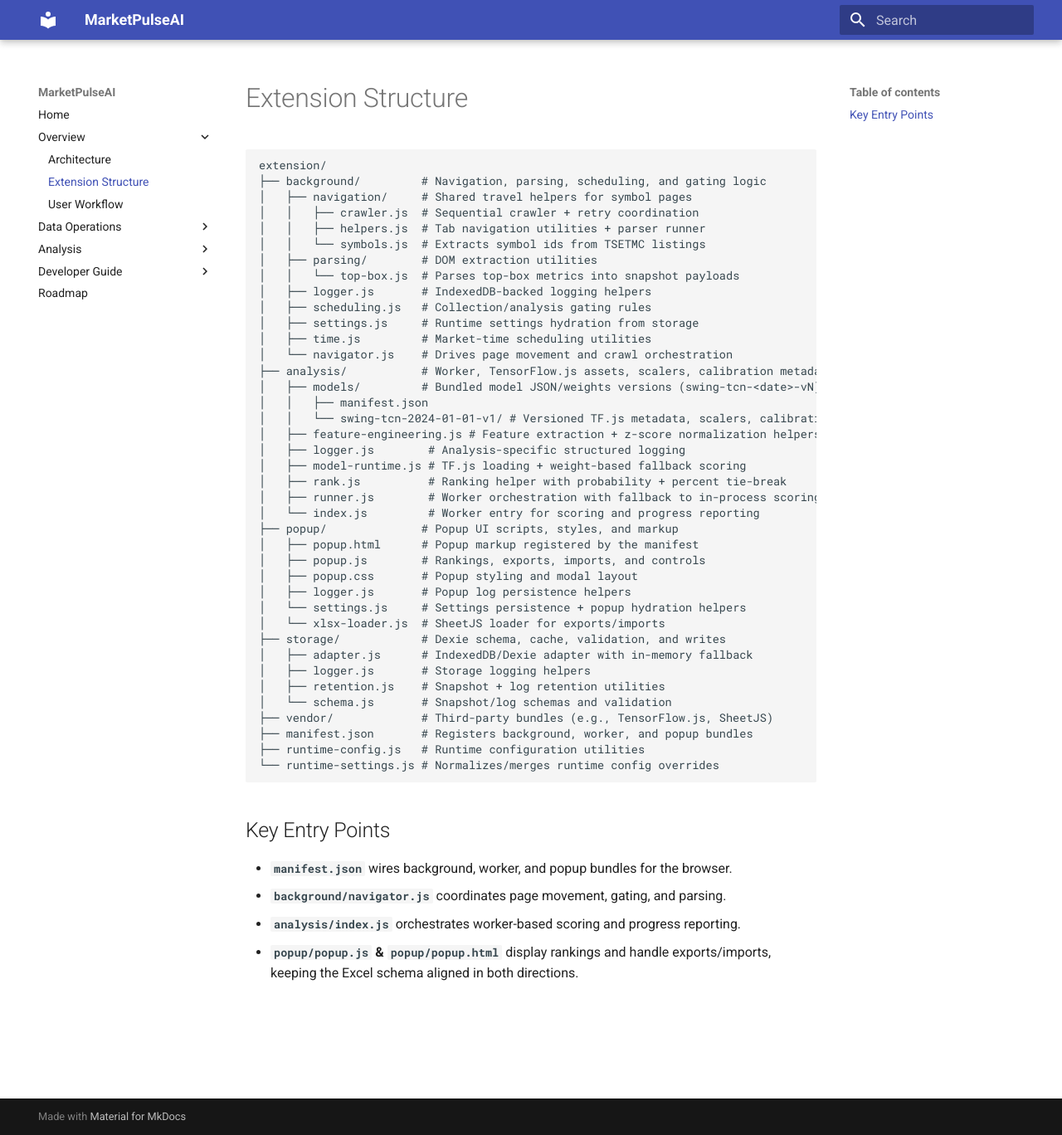
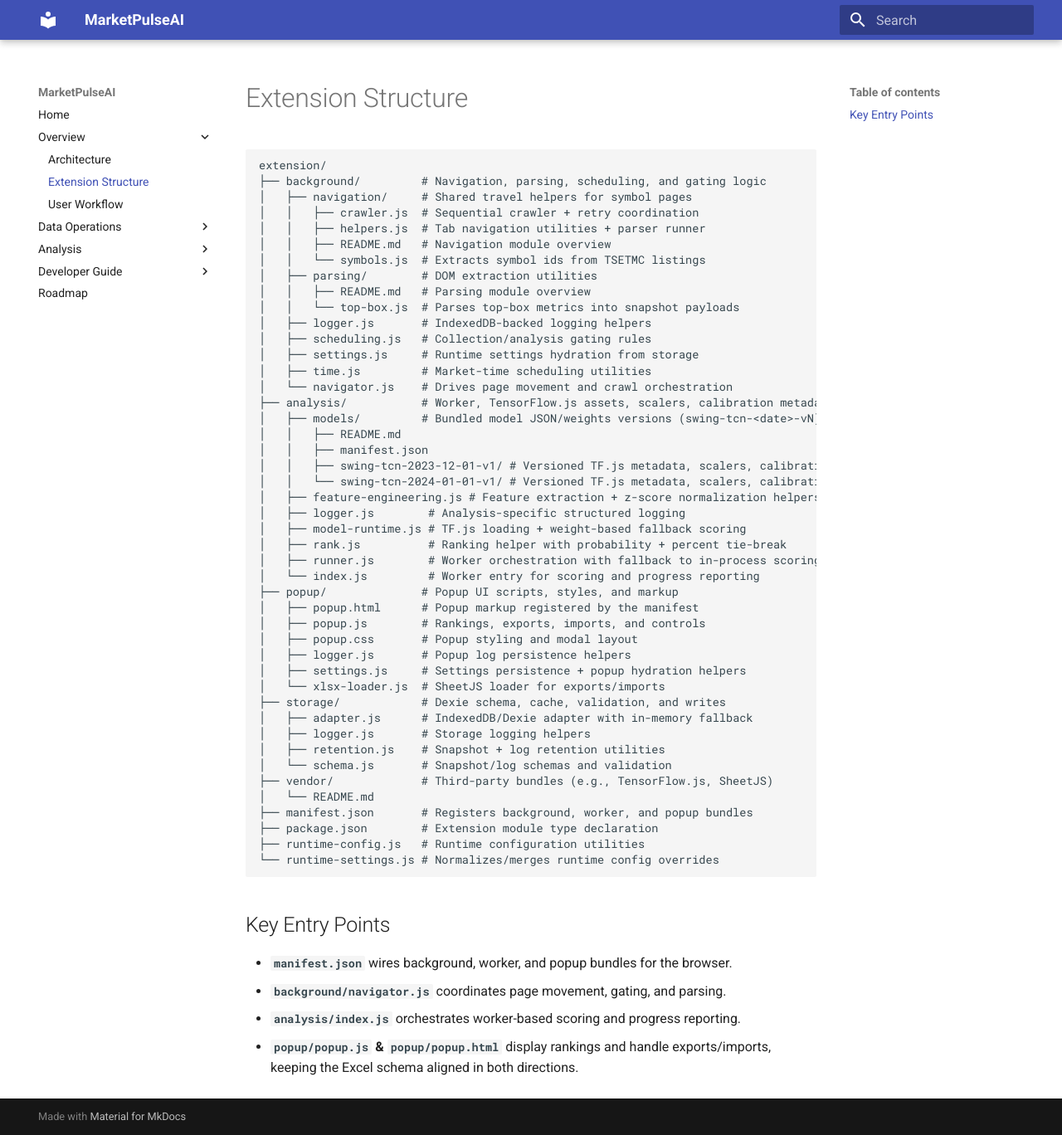
Before and after one commit to shari-ar/MarketPulseAI, an MkDocs documentation site: the page built from docs/extension-structure.md, in a window 1280 px wide and 1368 px high. Shown: the whole window at 83% size. Built offline with MkDocs 1.6.1 and Material for MkDocs 9.7.7, drawn with Linux system fonts in a browser that asks for light colours.

Commit message:
Update extension structure documentation

````diff
--- a/docs/extension-structure.md
+++ b/docs/extension-structure.md
@@ -6,8 +6,10 @@ extension/
 │   ├── navigation/     # Shared travel helpers for symbol pages
 │   │   ├── crawler.js  # Sequential crawler + retry coordination
 │   │   ├── helpers.js  # Tab navigation utilities + parser runner
+│   │   ├── README.md   # Navigation module overview
 │   │   └── symbols.js  # Extracts symbol ids from TSETMC listings
 │   ├── parsing/        # DOM extraction utilities
+│   │   ├── README.md   # Parsing module overview
 │   │   └── top-box.js  # Parses top-box metrics into snapshot payloads
 │   ├── logger.js       # IndexedDB-backed logging helpers
 │   ├── scheduling.js   # Collection/analysis gating rules
@@ -16,7 +18,9 @@ extension/
 │   └── navigator.js    # Drives page movement and crawl orchestration
 ├── analysis/           # Worker, TensorFlow.js assets, scalers, calibration metadata
 │   ├── models/         # Bundled model JSON/weights versions (swing-tcn-<date>-vN)
+│   │   ├── README.md
 │   │   ├── manifest.json
+│   │   ├── swing-tcn-2023-12-01-v1/ # Versioned TF.js metadata, scalers, calibration, weights
 │   │   └── swing-tcn-2024-01-01-v1/ # Versioned TF.js metadata, scalers, calibration, weights
 │   ├── feature-engineering.js # Feature extraction + z-score normalization helpers
 │   ├── logger.js        # Analysis-specific structured logging
@@ -29,7 +33,7 @@ extension/
 │   ├── popup.js        # Rankings, exports, imports, and controls
 │   ├── popup.css       # Popup styling and modal layout
 │   ├── logger.js       # Popup log persistence helpers
-│   └── settings.js     # Settings persistence + popup hydration helpers
+│   ├── settings.js     # Settings persistence + popup hydration helpers
 │   └── xlsx-loader.js  # SheetJS loader for exports/imports
 ├── storage/            # Dexie schema, cache, validation, and writes
 │   ├── adapter.js      # IndexedDB/Dexie adapter with in-memory fallback
@@ -37,7 +41,9 @@ extension/
 │   ├── retention.js    # Snapshot + log retention utilities
 │   └── schema.js       # Snapshot/log schemas and validation
 ├── vendor/             # Third-party bundles (e.g., TensorFlow.js, SheetJS)
+│   └── README.md
 ├── manifest.json       # Registers background, worker, and popup bundles
+├── package.json        # Extension module type declaration
 ├── runtime-config.js   # Runtime configuration utilities
 └── runtime-settings.js # Normalizes/merges runtime config overrides
 ```
````
